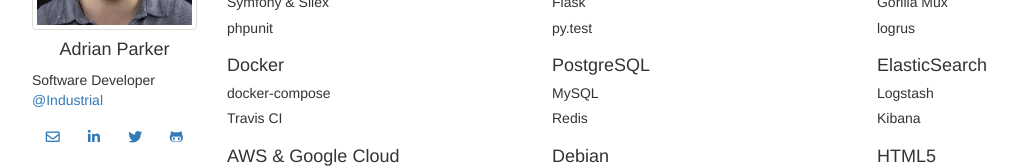
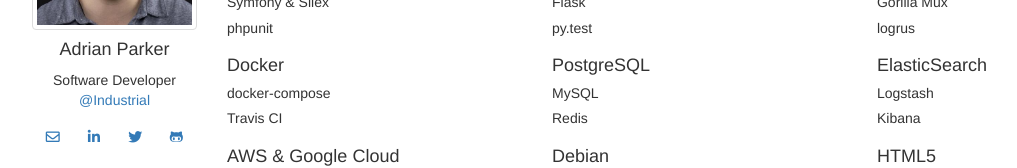
Before and after one commit to ihsw/ihsw.github.io, a plain HTML site: page index.html in a window 1280 px wide. Shown: the part 135-303 px from the top of the page, without its empty margins (38-1055 px from the left). Drawn offline with Linux system fonts and the light colour scheme.

Commit message:
Styling.

```diff
--- a/index.html
+++ b/index.html
@@ -18,7 +18,7 @@
       <div class="col-lg-2">
         <img class="img-thumbnail" src="./img/1086917.jpeg" />
         <h4 style="text-align: center;">Adrian Parker</h4>
-        <p>Software Developer <a href="https://industrialagency.ca/">@Industrial</a></p>
+        <p style="text-align: center;">Software Developer<br /><a href="https://industrialagency.ca/">@Industrial</a></p>
         <div class="btn-group btn-group-justified">
             <a class="btn btn-link" href="mailto:ihsw.aparker@gmail.com?subject=Hi">
                 <i class="far fa-envelope"></i>
```
